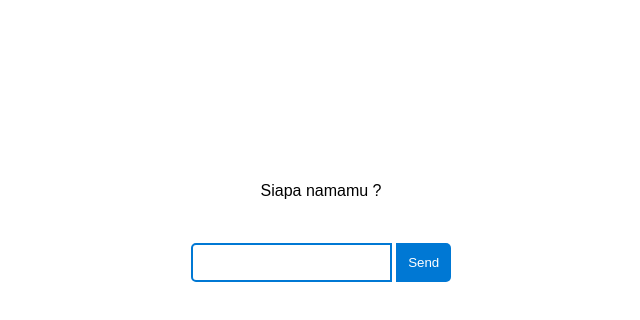
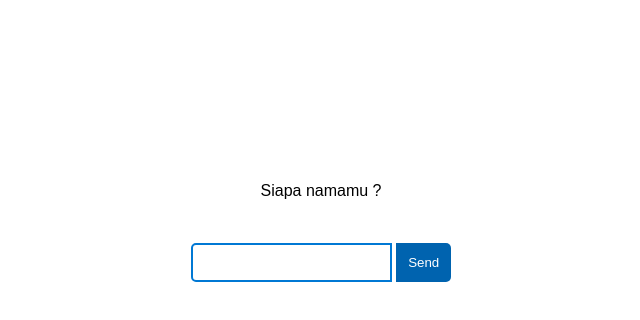
Before and after one commit to shandskeptic/fake-bot-js, a plain HTML site: page index.html in a window 1280 px wide. In both pictures the pointer is over the button "Send". Shown: the part 138-458 px from the top of the page, without its empty margins (319-959 px from the left). Drawn offline with Linux system fonts and the light colour scheme.

Commit message:
fake bot js

```diff
--- a/style.css
+++ b/style.css
@@ -47,6 +47,11 @@ h1 {
 	padding: 12px;
 	border: none;
 	border-radius: 0 5px 5px 0;
+	cursor: pointer;
+}
+
+.btn:hover {
+	background-color: #0063af;
 }
 
 .chat {
```
